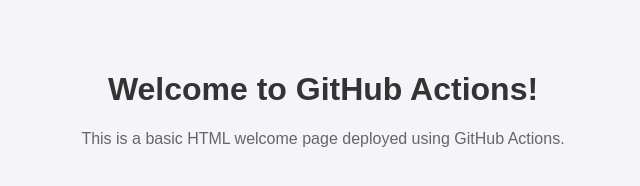
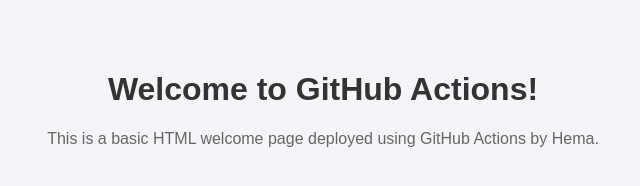
Before and after one commit to Hema286/Template, a plain HTML site: page index.html in a window 1280 px wide. Shown: the whole page, without its empty margins (317-957 px from the left). Drawn offline with Linux system fonts and the light colour scheme.

Commit message:
Update index.html

```diff
--- a/index.html
+++ b/index.html
@@ -26,7 +26,7 @@
 <body>
     <div class="container">
         <h1>Welcome to GitHub Actions!</h1>
-        <p>This is a basic HTML welcome page deployed using GitHub Actions.</p>
+        <p>This is a basic HTML welcome page deployed using GitHub Actions by Hema.</p>
     </div>
 </body>
 </html>
```
